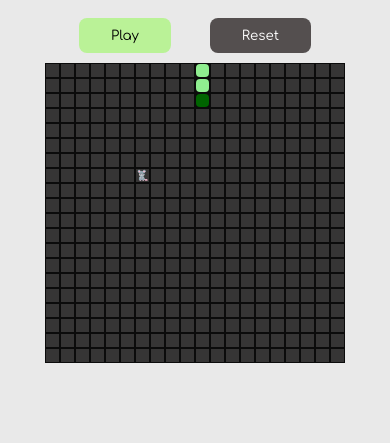
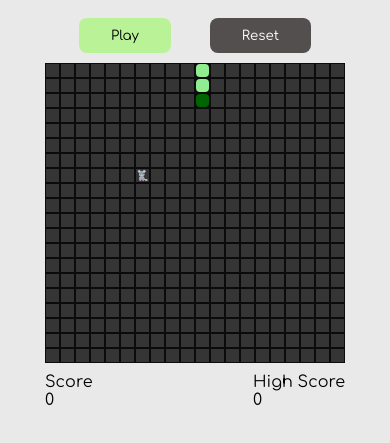
Before and after one commit to TruePadawan/Snake-Game-Web, a plain HTML site: page index.html in a window 390 px wide. Shown: the part 69-512 px from the top of the page. Drawn offline with Linux system fonts and the light colour scheme; a web font is replaced by a local one.

Commit message:
Keep track of score

```diff
--- a/css/mobile-style.css
+++ b/css/mobile-style.css
@@ -2,6 +2,10 @@
     .board {
         grid-template-columns: repeat(20, 25px);
         grid-template-rows: repeat(20, 25px);
+    }
+
+    .scores {
+        width: 500px;
     }
 }
 
@@ -10,6 +14,10 @@
         grid-template-columns: repeat(20, 20px);
         grid-template-rows: repeat(20, 20px);
     }
+
+    .scores {
+        width: 400px;
+    }
 }
 
 @media screen and (max-width: 450px){
@@ -17,4 +25,8 @@
         grid-template-columns: repeat(20, 15px);
         grid-template-rows: repeat(20, 15px);
     }
+
+    .scores {
+        width: 300px;
+    }
 }
--- a/css/style.css
+++ b/css/style.css
@@ -134,3 +134,15 @@ header {
 .game-over.true {
     display: block;
 }
+
+.scores {
+    width: 600px;
+    margin: 0 auto;
+    display: flex;
+    justify-content: space-between;
+}
+
+.current-score, .high-score {
+    display: flex;
+    flex-direction: column;
+}
--- a/index.html
+++ b/index.html
@@ -21,7 +21,16 @@
         <button type="button" class="reset-btn">Reset</button>
     </div>
     <div class="board"></div>
-    <div class="controls"></div>
+    <div class="scores">
+        <div class="current-score">
+            <span>Score</span>
+            <span class="score">0</span>
+        </div>
+        <div class="high-score">
+            <span>High Score</span>
+            <span class="score">0</span>
+        </div>
+    </div>
 </body>
 
 </html>
```
